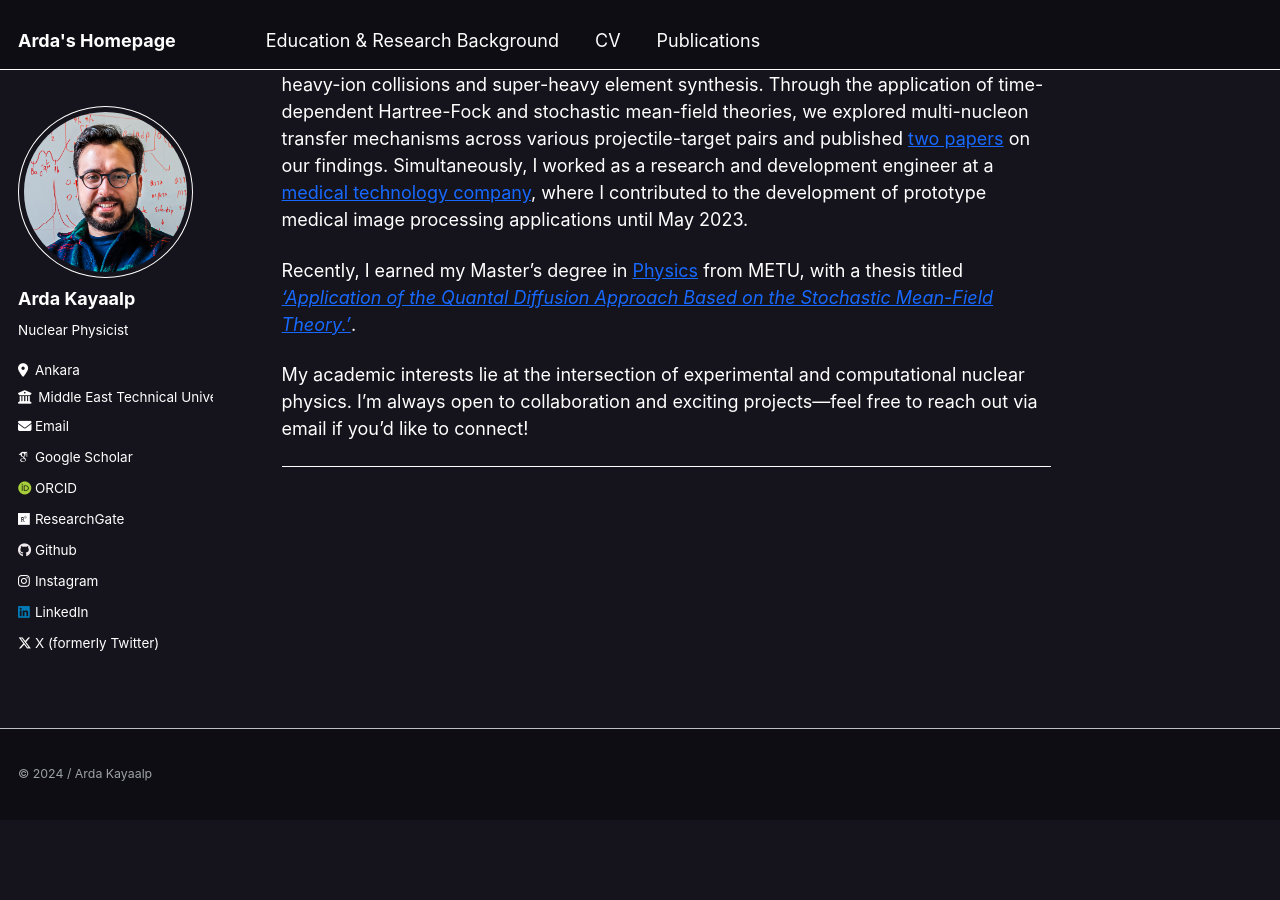
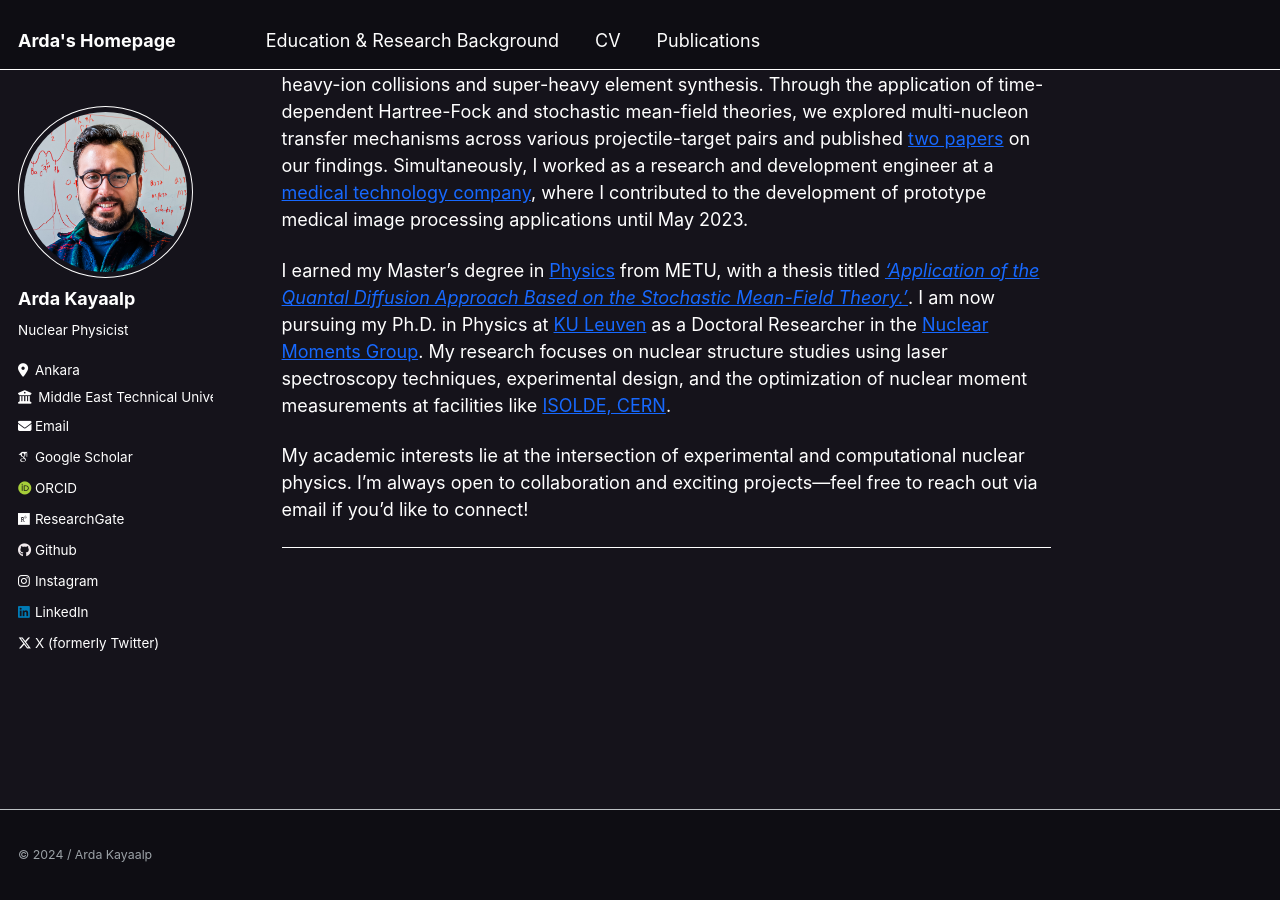
Before and after one commit to ardakayaalp/ardakayaalp.github.io, a Jekyll site: the page built from _pages/about.md, in a window 1280 px wide and 900 px high, scrolled down 624 px. Built offline with Jekyll 4.4.1, drawn with Linux system fonts in a browser that asks for light colours; some web fonts are replaced; before the commit the page ends 1443 px from its top, so only the background shows below that.

Commit message:
Update about.md

```diff
--- a/_pages/about.md
+++ b/_pages/about.md
@@ -15,7 +15,7 @@ Transitioning from engineering to physics, I completed additional undergraduate
 
 Once I was fully enrolled in the M.Sc. program, I joined the [nuclear research group](https://nucl-phys.metu.edu.tr/), focusing on the computational and theoretical aspects of nuclear reactions, particularly heavy-ion collisions and super-heavy element synthesis. Through the application of time-dependent Hartree-Fock and stochastic mean-field theories, we explored multi-nucleon transfer mechanisms across various projectile-target pairs and published [two papers](https://scholar.google.com/citations?user=Iy0mt_oAAAAJ&hl=en) on our findings. Simultaneously, I worked as a research and development engineer at a [medical technology company](https://oncotech.com.tr/), where I contributed to the development of prototype medical image processing applications until May 2023.
 
-Recently, I earned my Master's degree in [Physics](https://phys.metu.edu.tr/) from METU, with a thesis titled [*'Application of the Quantal Diffusion Approach Based on the Stochastic Mean-Field Theory.'*](https://open.metu.edu.tr/handle/11511/110544).
+I earned my Master's degree in [Physics](https://phys.metu.edu.tr/) from METU, with a thesis titled [*'Application of the Quantal Diffusion Approach Based on the Stochastic Mean-Field Theory.'*](https://open.metu.edu.tr/handle/11511/110544). I am now pursuing my Ph.D. in Physics at [KU Leuven](https://fys.kuleuven.be/) as a Doctoral Researcher in the [Nuclear Moments Group](https://fys.kuleuven.be/iks/nm/home). My research focuses on nuclear structure studies using laser spectroscopy techniques, experimental design, and the optimization of nuclear moment measurements at facilities like [ISOLDE, CERN](https://home.cern/science/experiments/isolde).
 
 My academic interests lie at the intersection of experimental and computational nuclear physics. I'm always open to collaboration and exciting projects—feel free to reach out via email if you'd like to connect!
 
```
